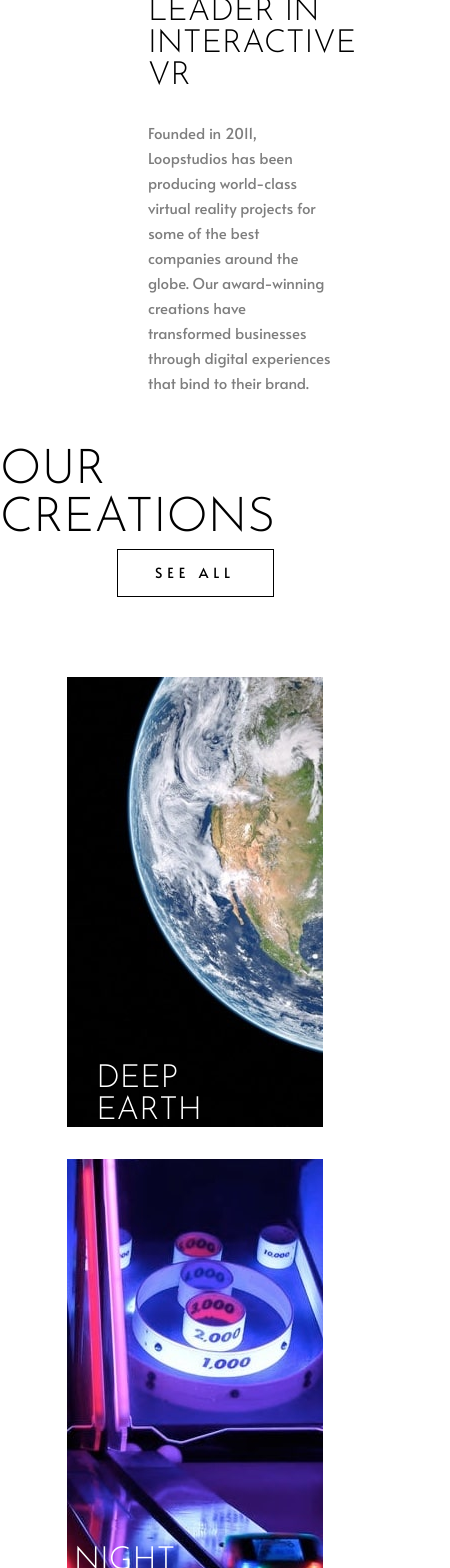
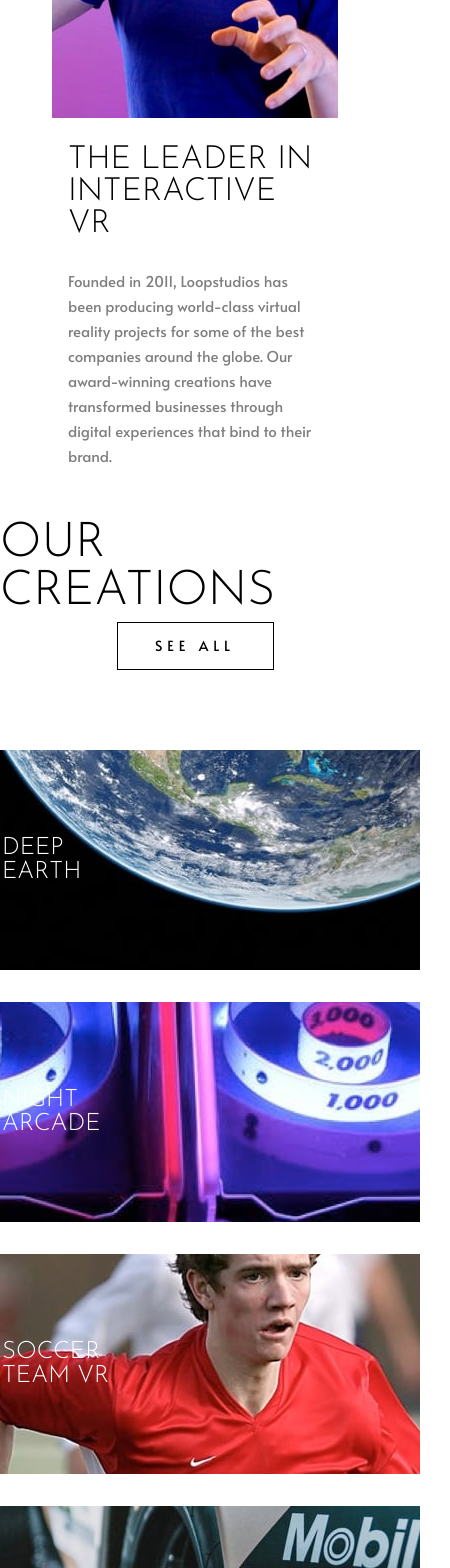
Before and after one commit to vsm1996/loopstudios, a React (Create React App) app: page / in a window 390 px wide. Shown: the part 1058-2626 px from the top of the page, 450 px wide, since content can reach past the window. Built offline with nearby package versions, Linux system fonts and the light colour scheme.

Commit message:
more responsive styling additions

```diff
--- a/src/components/common/feature-card/card.css
+++ b/src/components/common/feature-card/card.css
@@ -61,3 +61,57 @@
 .fisheye {
   background: url("../../../assets/desktop/image-fisheye.jpg") no-repeat center;
 }
+
+@media only screen and (max-width: 700px) {
+  .card {
+    width: 450px;
+    height: 220px;
+    font-size: 24px;
+    line-height: 24px;
+    padding: 2rem;
+    justify-content: initial;
+    align-items: center;
+  }
+
+  .card-text {
+    width: 77%;
+  }
+
+  .deep-earth {
+    background: url("../../../assets/mobile/image-deep-earth.jpg") no-repeat
+      center;
+  }
+
+  .night-arcade {
+    background: url("../../../assets/mobile/image-night-arcade.jpg") no-repeat
+      center;
+  }
+
+  .soccer-team {
+    background: url("../../../assets/mobile/image-soccer-team.jpg") no-repeat
+      center;
+  }
+
+  .the-grid {
+    background: url("../../../assets/mobile/image-grid.jpg") no-repeat center;
+  }
+
+  .from-above {
+    background: url("../../../assets/mobile/image-from-above.jpg") no-repeat
+      center;
+  }
+
+  .pocket-borealis {
+    background: url("../../../assets/mobile/image-pocket-borealis.jpg")
+      no-repeat center;
+  }
+
+  .the-curiosity {
+    background: url("../../../assets/mobile/image-curiosity.jpg") no-repeat
+      center;
+  }
+
+  .fisheye {
+    background: url("../../../assets/mobile/image-fisheye.jpg") no-repeat center;
+  }
+}
--- a/src/components/header/header.css
+++ b/src/components/header/header.css
@@ -27,9 +27,9 @@
   align-items: center;
 }
 
-@media only screen and (max-width: 850px) {
+@media only screen and (max-width: 900px) {
   .header-container {
-    padding: 3rem 2rem;
+    padding: 3rem;
   }
 
   .header {
--- a/src/components/introduction/intro.css
+++ b/src/components/introduction/intro.css
@@ -53,15 +53,15 @@
   }
 
   .intro {
-    width: 279px;
+    padding: 0 1rem;
+    width: 100%;
     height: 100%;
   }
 
   .intro-photo {
     background: url("../../assets/mobile/image-interactive.jpg") no-repeat
       center;
-    width: 398px;
-    height: 224px;
+    width: 100%;
   }
 
   .intro__heading {
```
Also changed, not shown: 1 other file (tests, documents, lock files or other folders).
